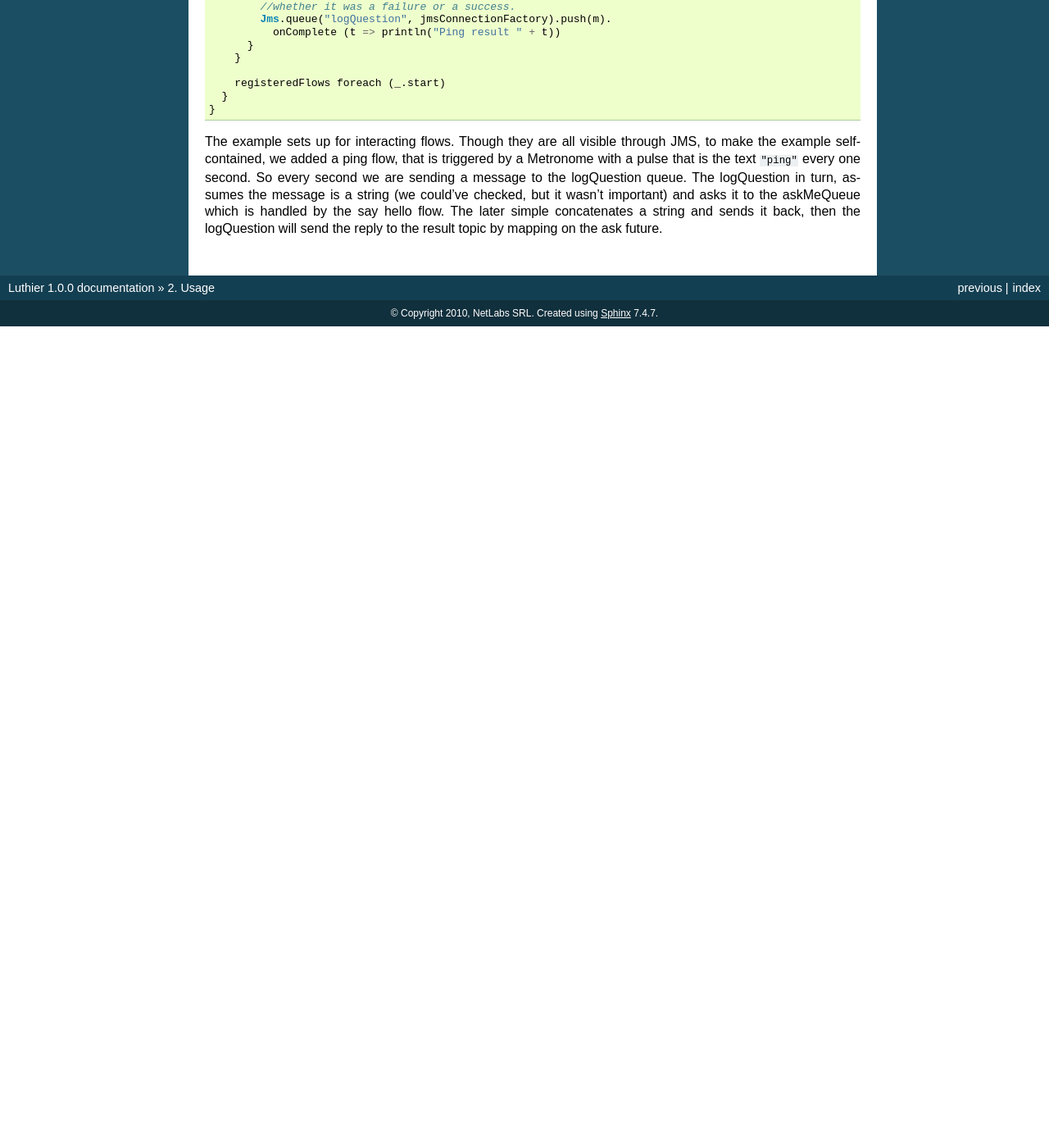
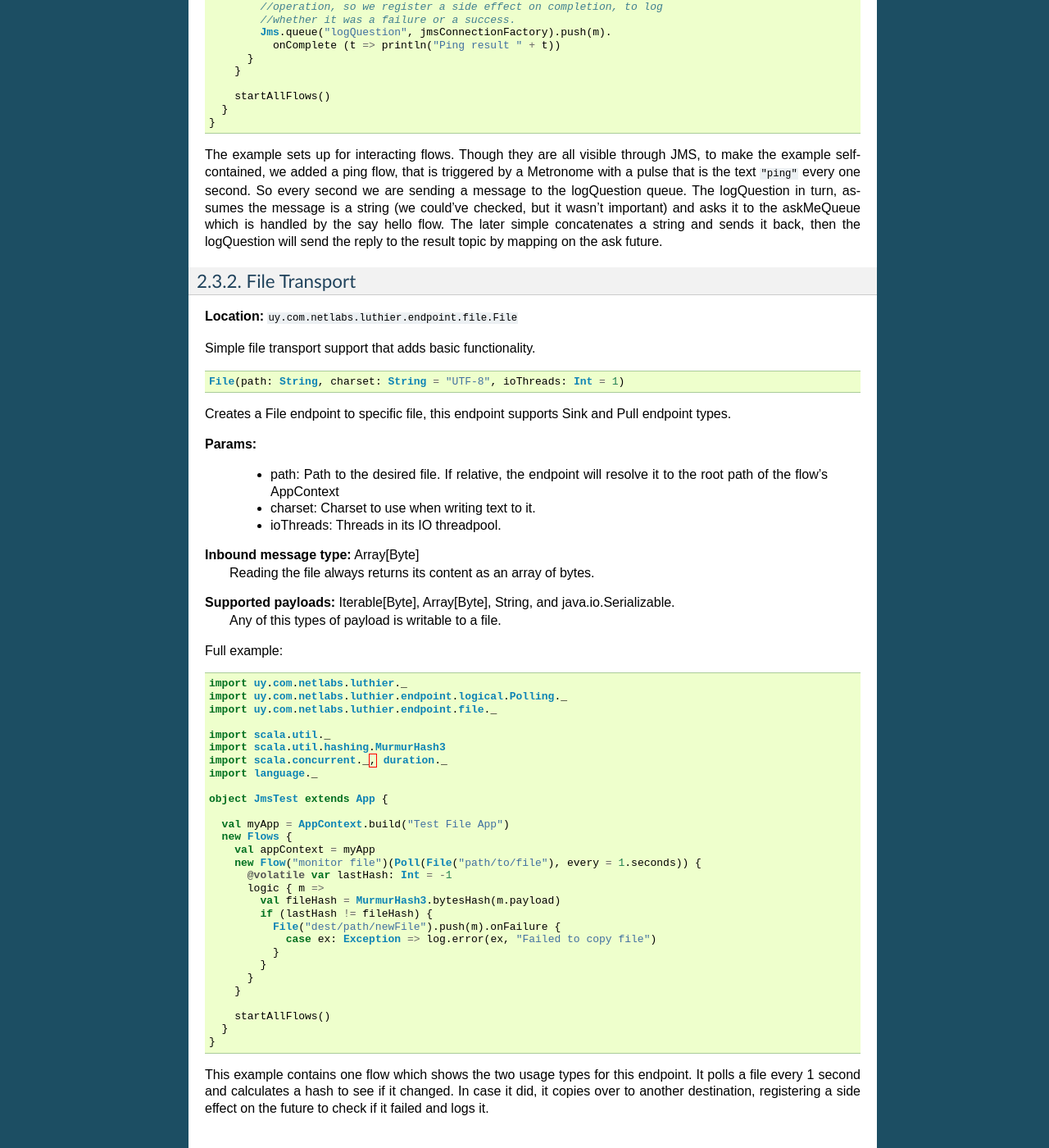
Before and after one commit to netlabs-foundation/luthier, a Sphinx documentation site: the page built from doc/sphinx/usage.rst, in a window 1280 px wide and 1400 px high, scrolled down 5541 px. Shown: the whole window at 82% size. Built offline with Sphinx 7.4.7, drawn with Linux system fonts in a browser that asks for light colours; before the commit the page ends 5939 px from its top, so only the background shows below that; some of the changed text lies outside the part shown.

Commit message:
Documented file endpoint

```diff
--- a/doc/sphinx/usage.rst
+++ b/doc/sphinx/usage.rst
@@ -224,8 +224,9 @@ default, and providing it is optional.
 JMS Transport
 -------------
 
-JMS is a transport type that supports all the possible endpoints thanks to its versatility. Its endpoint factory is
-located at ``uy.com.netlabs.luthier.endpoint.jms.Jms``. It has two main options:
+**Location:** ``uy.com.netlabs.luthier.endpoint.jms.Jms``
+
+JMS is a transport type that supports all the possible endpoints thanks to its versatility. It has two main options:
 
 .. code-block:: scala
 
@@ -271,7 +272,7 @@ can listen to messages sent to it, and send messages to it.
 **Inbound message type:** Any
   That is the nearest common acestor for java.io.Serializable, String and array of byte messages.
 **Supported payloads:** String, Array[Byte] and java.io.Serializable.
-  Any of this types of payload is fine send over.
+  Any of this types of payload is supported by JMS.
 |
 |
 Full example:
@@ -329,7 +330,7 @@ Full example:
         }
       }
 
-      registeredFlows foreach (_.start)
+      startAllFlows()
     }
   }
 
@@ -339,3 +340,65 @@ one second. So every second we are sending a message to the logQuestion queue. T
 the message is a string (we could've checked, but it wasn't important) and asks it to the askMeQueue which is handled
 by the say hello flow. The later simple concatenates a string and sends it back, then the logQuestion will send
 the reply to the result topic by mapping on the ask future.
+
+File Transport
+--------------
+
+**Location:** ``uy.com.netlabs.luthier.endpoint.file.File``
+
+Simple file transport support that adds basic functionality.
+
+.. code-block:: scala
+
+  File(path: String, charset: String = "UTF-8", ioThreads: Int = 1)
+
+Creates a File endpoint to specific file, this endpoint supports Sink and Pull endpoint types.
+
+**Params:**
+
+ * path: Path to the desired file. If relative, the endpoint will resolve it to the root path of the flow's AppContext
+ * charset: Charset to use when writing text to it.
+ * ioThreads: Threads in its IO threadpool.
+
+**Inbound message type:** Array[Byte]
+  Reading the file always returns its content as an array of bytes.
+**Supported payloads:** Iterable[Byte], Array[Byte], String, and java.io.Serializable.
+  Any of this types of payload is writable to a file.
+
+Full example:
+
+.. code-block:: scala
+
+  import uy.com.netlabs.luthier._
+  import uy.com.netlabs.luthier.endpoint.logical.Polling._
+  import uy.com.netlabs.luthier.endpoint.file._
+
+  import scala.util._
+  import scala.util.hashing.MurmurHash3
+  import scala.concurrent._, duration._
+  import language._
+
+  object JmsTest extends App {
+
+    val myApp = AppContext.build("Test File App")
+    new Flows {
+      val appContext = myApp
+      new Flow("monitor file")(Poll(File("path/to/file"), every = 1.seconds)) {
+        @volatile var lastHash: Int = -1
+        logic { m =>
+          val fileHash = MurmurHash3.bytesHash(m.payload)
+          if (lastHash != fileHash) {
+            File("dest/path/newFile").push(m).onFailure {
+              case ex: Exception => log.error(ex, "Failed to copy file")
+            }
+          }
+        }
+      }
+
+      startAllFlows()
+    }
+  }
+
+This example contains one flow which shows the two usage types for this endpoint. It polls a file every 1 second
+and calculates a hash to see if it changed. In case it did, it copies over to another destination, registering a side
+effect on the future to check if it failed and logs it.
```
